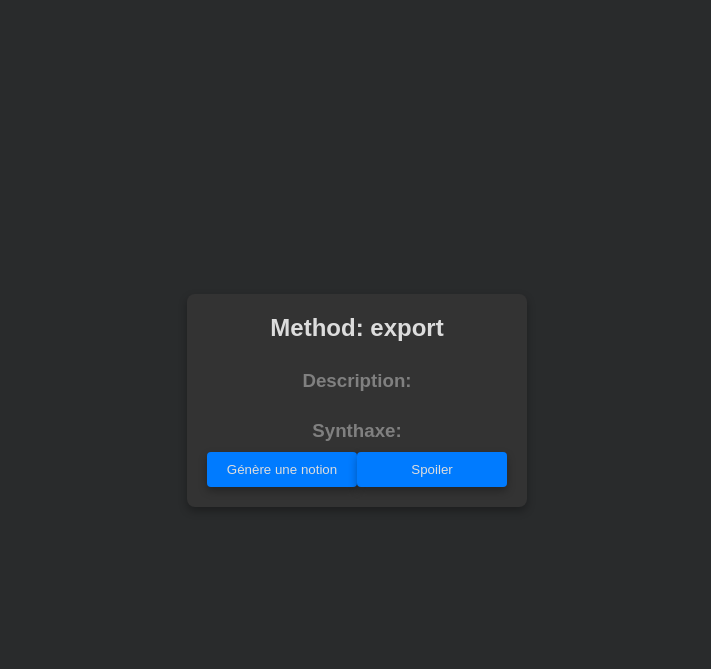
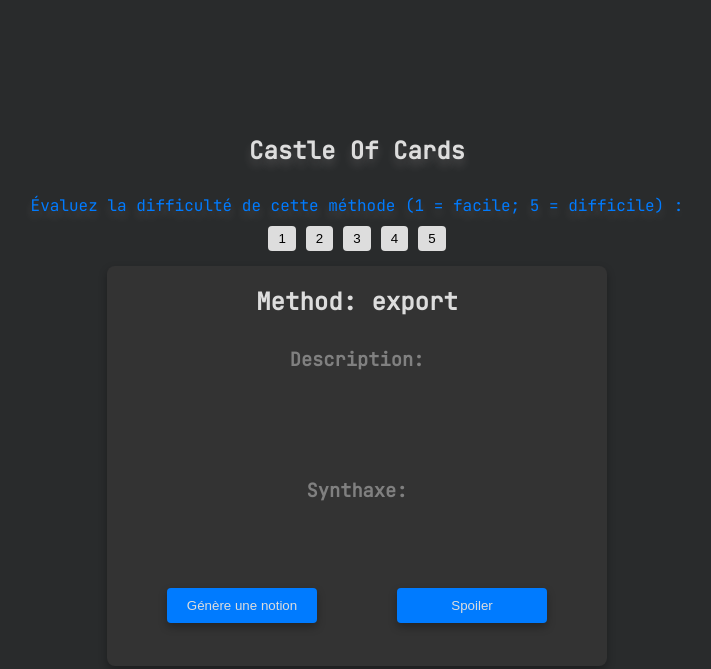
Before and after one commit to mari-jean/Generateur-de-Methode-Js, a plain HTML site: page index.html in a window 1280 px wide. Shown: the whole page, without its empty margins (283-994 px from the left). Drawn offline with Linux system fonts and the light colour scheme.

Commit message:
mise a jour du level

```diff
--- a/css/style.css
+++ b/css/style.css
@@ -19,18 +19,22 @@
 
 }
 body {
-    font-family: Arial, sans-serif;
+    font-family: 'JetBrains Mono', monospace,Arial, sans-serif;
     background-color: var(--gris-sombre);
 }
 
 .container {
     display: flex;
+    flex-direction: column;
     justify-content: center;
     align-items: center;
     height: 100vh;
 }
 
 .card {
+    box-sizing: border-box;
+    width: 500px;
+    height: 400px;
     background-color: var(--gris-fonce);
     border-radius: 8px;
     box-shadow: 0 4px 8px rgba(0, 0, 0, 0.3);
@@ -38,29 +42,60 @@ body {
     text-align: center;
 }
 
+.setLevel {
+    padding-bottom: 15px;
+    display: flex;
+    justify-content: center;
+    align-items: center;
+}
+
+.setLevelBtn:hover {
+    color: var(--blanc);
+}
+
+.setLevelBtn {
+    background-color: var(--bleu-principal);
+    padding-bottom: 20px;
+}
+
+.setupLevel {
+    padding-bottom: 10px;
+    color: var(--bleu-principal);
+    text-shadow: 0 6px 10px rgba(223, 216, 216, 0.2);
+}
+
 h1 {
+    height: 40px;
     font-size: 24px;
-    margin-bottom: 10px;
     color: var(--gris-clair);
 }
 
 .description {
     font-size: 16px;
+    margin-top: 10px;
     margin-bottom: 20px;
     color: var(--gris-clair);
-    box-shadow: 0 6px 10px rgba(223, 216, 216, 0.2);
+    text-shadow: 0 6px 10px rgba(223, 216, 216, 0.4);
 }
 
 .synthax {
     font-size: 16px;
+    margin-top: 10px;
     margin-bottom: 20px;
     color: var(--gris-clair);
-    box-shadow: 0 6px 10px rgba(223, 216, 216, 0.2);
+    text-shadow: 0 6px 10px rgba(223, 216, 216, 0.4);
+}
+
+.castleOfCards {
+    text-shadow: 0 6px 10px rgba(223, 216, 216, 0.2);
 }
 
 h3 {
+    height: 80px;
     color:var(--gris);
-    padding-bottom: 10px;
+    padding-bottom: 110px;
+    display: flex;
+    flex-direction: column;
 }
 
 .button-wrapper {
@@ -88,7 +123,9 @@ h3 {
 
 #difficultyContainer {
     margin-top: 20px;
-    display: none;
+    display: flex;
+    flex-direction: column;
+    align-items: center;
 }
 
 #difficultyContainer button {
--- a/index.html
+++ b/index.html
@@ -11,12 +11,31 @@
     <script type="module" src="./js/script.js"></script>
     <script type="module" src="./js/level.js"></script>
     <script type="module" src="./js/dom.js"></script>
+    <link rel="preconnect" href="https://fonts.googleapis.com">
+<link rel="preconnect" href="https://fonts.gstatic.com" crossorigin>
+<link href="https://fonts.googleapis.com/css2?family=JetBrains+Mono&family=Lobster&display=swap" rel="stylesheet">
 
 
     <title>Générateur de Methode JS</title>
 </head>
 <body>
     <div class="container">
+        <div class="titre">
+            <h1 class="castleOfCards">Castle Of Cards
+            </h1>
+        </div>
+        <div id="difficultyContainer">
+            <div class="setupLevel">
+                Évaluez la difficulté de cette méthode (1 = facile; 5 = difficile) :
+            </div>
+            <div class="setLevel">
+                <button class="setLevelBtn" onclick="setDifficulty(1)">1</button>
+                <button class="setLevelBtn" onclick="setDifficulty(2)">2</button>
+                <button class="setLevelBtn" onclick="setDifficulty(3)">3</button>
+                <button class="setLevelBtn" onclick="setDifficulty(4)">4</button>
+                <button class="setLevelBtn" onclick="setDifficulty(5)">5</button>
+            </div>
+        </div>
         <div class="card">
             <h1>Method: <span id="methodName">Method Name</span></h1><br>
             <h3>Description: <span id="methodDescription" class="description">Method Description</span></h3><br>
@@ -26,14 +45,6 @@
                 <button class="action-button" id="spoiler" onclick="toggleDescription()">Spoiler</button>
             </div>
         </div>
-        <div id="difficultyContainer" style="display: none;">
-            Évaluez la difficulté de cette méthode:
-            <button onclick="setDifficulty(1)">1</button>
-            <button onclick="setDifficulty(2)">2</button>
-            <button onclick="setDifficulty(3)">3</button>
-            <button onclick="setDifficulty(4)">4</button>
-            <button onclick="setDifficulty(5)">5</button>
-        </div>
     </div>
 </body>
 </html>
--- a/js/initializeDecks.js
+++ b/js/initializeDecks.js
@@ -12,7 +12,7 @@ function initializeDecks(decks) {
         for (let method in decks.themes[theme]) {
             // Si la méthode n'a pas de propriété 'difficulty', lui assigne la valeur par défaut de 3
             if (!decks.themes[theme][method].hasOwnProperty('difficulty')) {
-                decks.themes[theme][method].difficulty = 3;
+                decks.themes[theme][method].difficulty = 0;
             }
             // Si la propriété 'views' de la méthode est égale à 3, réinitialise le compteur de vues à 0
             if (decks.themes[theme][method].views === 3) {
--- a/js/script.js
+++ b/js/script.js
@@ -4,11 +4,12 @@ import { initializeDecks } from "./initializeDecks.js";
 import { setDifficulty, checkAndShowDifficultySelection } from "./level.js";
 import { saveDecksToLocalStorage, loadDecksFromLocalStorage } from "./localStorage.js";
 
+// Chargement des decks à partir du stockage local
+loadDecksFromLocalStorage(decks);
+
 // Initialisation des decks (assignation des valeurs par défaut, etc.)
 initializeDecks(decks);
 
-// Chargement des decks à partir du stockage local
-loadDecksFromLocalStorage(decks);
 
 // Variables pour suivre le dernier thème et la dernière méthode vus par l'utilisateur
 export let lastTheme = null;
```
